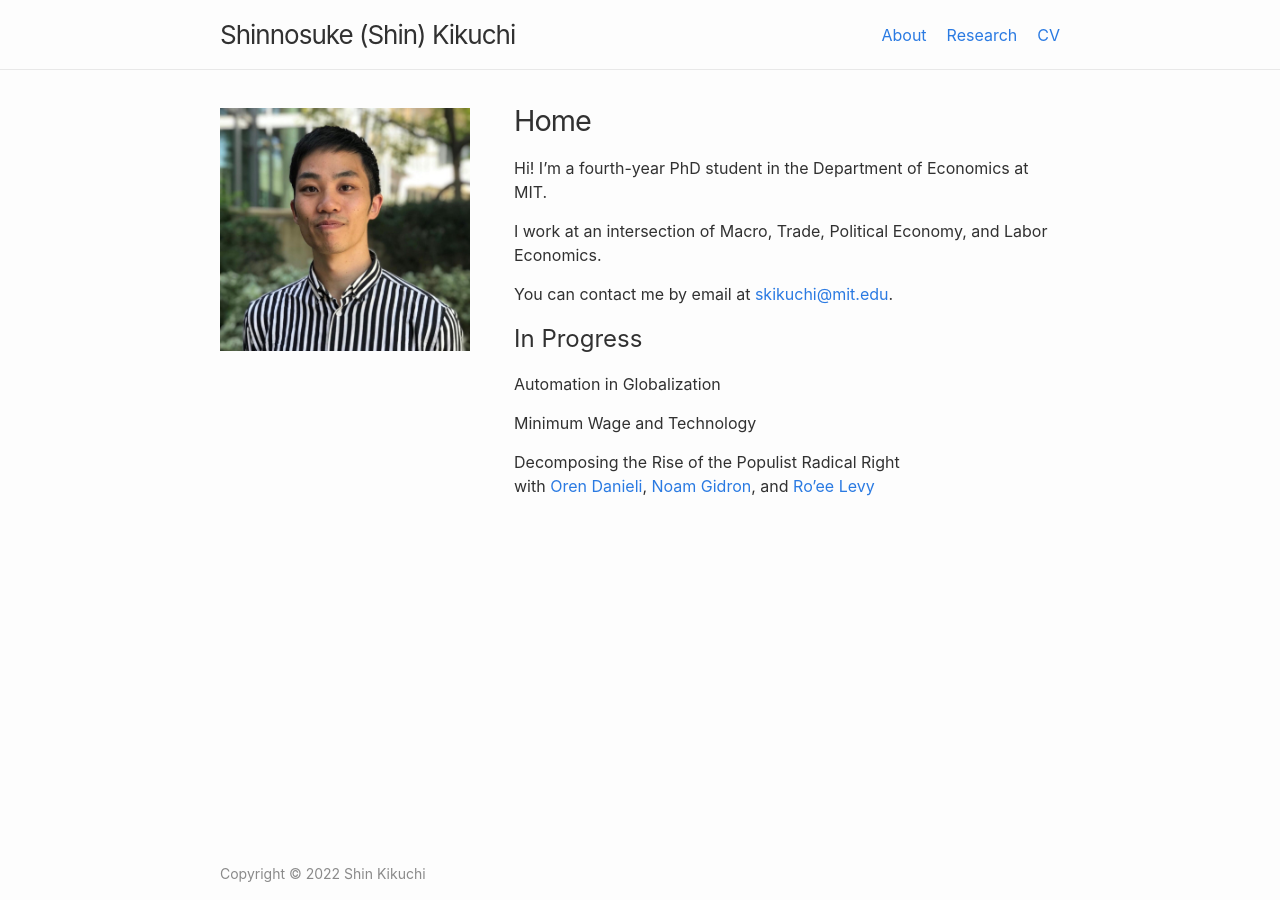
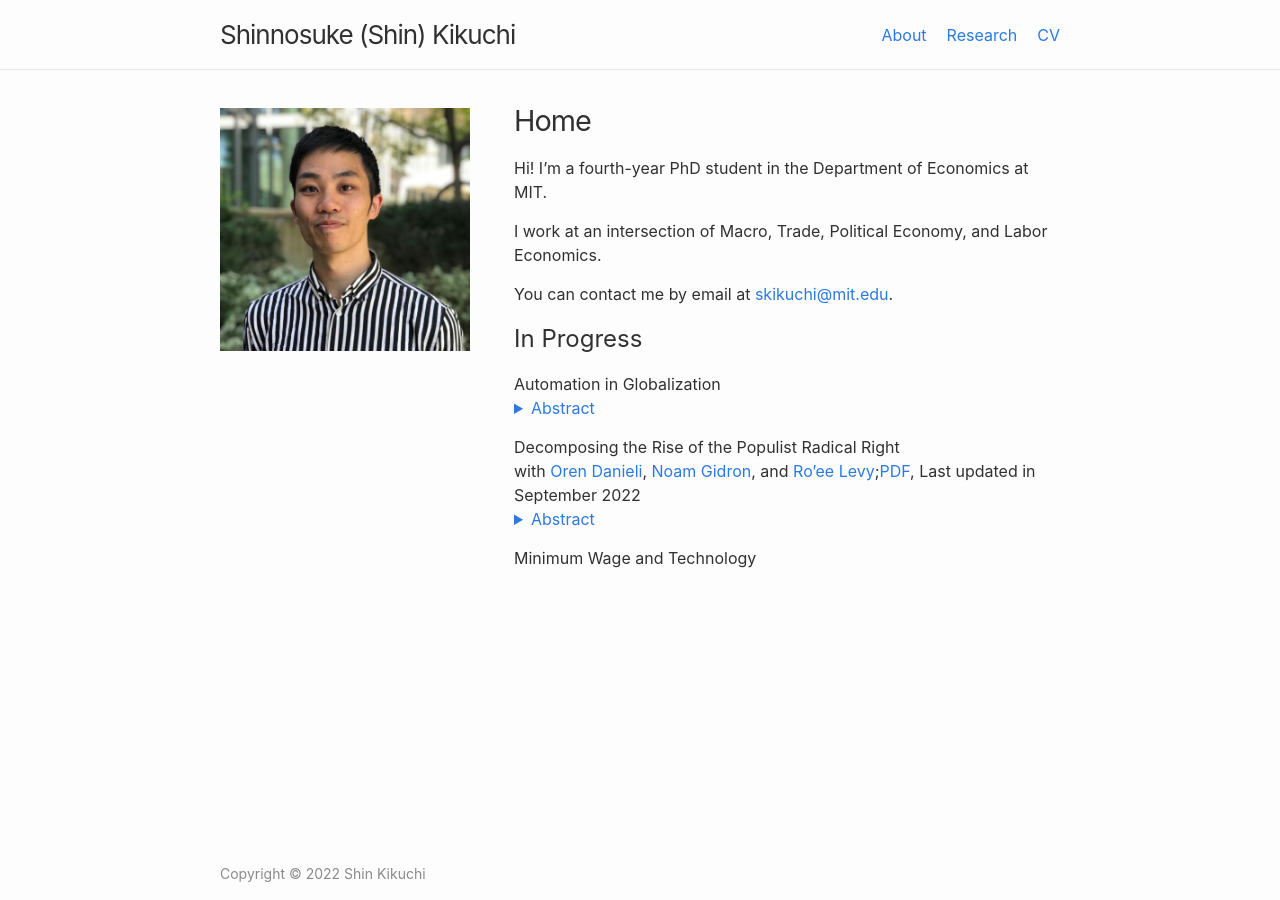
Before and after one commit to shinnkikuchi/shinnkikuchi.github.io, a Jekyll site: the page built from index.md, in a window 1280 px wide. Built offline with Jekyll 4.4.1, drawn with Linux system fonts in a browser that asks for light colours; some of the changed text lies outside the part shown.

Commit message:
abstract

```diff
--- a/index.md
+++ b/index.md
@@ -15,8 +15,21 @@ You can contact me by email at [skikuchi@mit.edu](mailto:skikuchi@mit.edu).
 ## In Progress
 
 Automation in Globalization<br>
+<details style="margin-bottom: 15px; margin-top: -15px">
+	<summary style="color: #2a7ae2">Abstract</summary>
+
+	I study how automation affects comparative advantage. In the past centuries, the initial stages of economic development featured comparative advantage in low-skill-intensive sectors due to low-skill-labor abundance, as predicted by the Heckscher-Ohlin Theorem. I show, however, that this relationship has weakened—or even reversed—in the 21st century. This decoupling/reversal occurs because automation provides developed countries with endogenous comparative advantage in low-skill-intensive sectors. My counterfactual analysis shows that recent developing countries would have specialized in low-skill intensive sectors and enjoyed more gains from trade, as East Asian countries did, without automation in developed countries.
+
+</details>
+
+
+Decomposing the Rise of the Populist Radical Right<br>
+with <a href="https://www.orendanieli.com/home" target="_blank">Oren Danieli</a>, <a href="https://scholar.harvard.edu/gidron/home" target="_blank">Noam Gidron</a>, and <a href="https://www.roeelevy.com/" target="_blank">Ro'ee Levy</a>;<a href="/files/research/DGKL-Populism.pdf" target="_blank">PDF</a>, Last updated in September 2022<br>
+<details style="margin-bottom: 15px; margin-top: -15px">
+	<summary style="color: #2a7ae2">Abstract</summary>
+
+	Support for populist radical right parties in Europe has dramatically increased in the twenty-first century. We decompose the rise of the populist radical right between 2005-2020 into four components: changes in party positions, changes in voter characteristics (demographics and opinions), changes in voters' priorities, and a residual. We merge data on party positions from the Comparative Manifesto Project with data on voter characteristics from the Integrated Value Survey. Using a probabilistic voting model, we estimate voting priorities: the parameters of the utility function, which determine the weights voters place on different party positions, given their characteristics. We find that shifts in party positions and changes in voter characteristics explain only a negligible part of the rise of the populist radical right. Instead, the main driver behind the success of populist radical right parties lies in voters' changing priorities: voters---mainly older, non-unionized low-educated males---increasingly place a higher priority on cultural issues compared to economic issues. This allows populist radical right parties to tap into a preexisting reservoir of culturally conservative voters.
+
+</details>
 
 Minimum Wage and Technology<br>
-
-Decomposing the Rise of the Populist Radical Right<br>
-with <a href="https://www.orendanieli.com/home" target="_blank">Oren Danieli</a>, <a href="https://scholar.harvard.edu/gidron/home" target="_blank">Noam Gidron</a>, and <a href="https://www.roeelevy.com/" target="_blank">Ro'ee Levy</a>
```
Also changed, not shown: research.md (+3 -3 lines).
